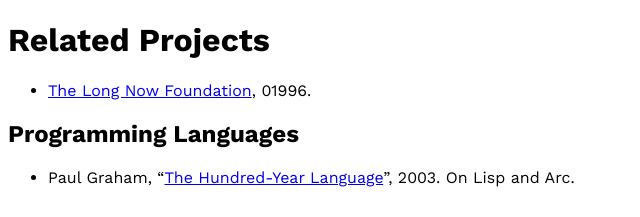
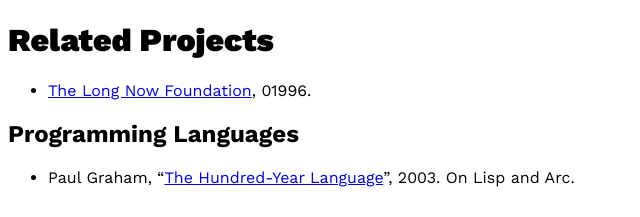
Before and after one commit to longeve/longeve.github.io, a Jekyll site: the page built from related.md, in a window 1280 px wide. Shown: the top 217 px of the page, without its empty margins (0-640 px from the left). Built offline with Jekyll 4.4.1, drawn with Linux system fonts in a browser that asks for light colours; our own code applies the rules of GitHub Pages for plain Markdown files; Markdown is read by kramdown in place of the engine named in the settings.

Commit message:
Update style.scss

```diff
--- a/assets/css/style.scss
+++ b/assets/css/style.scss
@@ -1,8 +1,12 @@
 ---
 ---
 
-@import url('https://fonts.googleapis.com/css2?family=Work+Sans:ital,wght@0,400;0,700;1,400&display=swap');
+@import url('https://fonts.googleapis.com/css2?family=Work+Sans:ital,wght@0,300;0,400;0,700;0,900;1,400&display=swap');
 
 body {
     font-family: 'Work Sans', sans-serif;
 }
+
+h1 {
+    font-weight: 900;
+}
```
